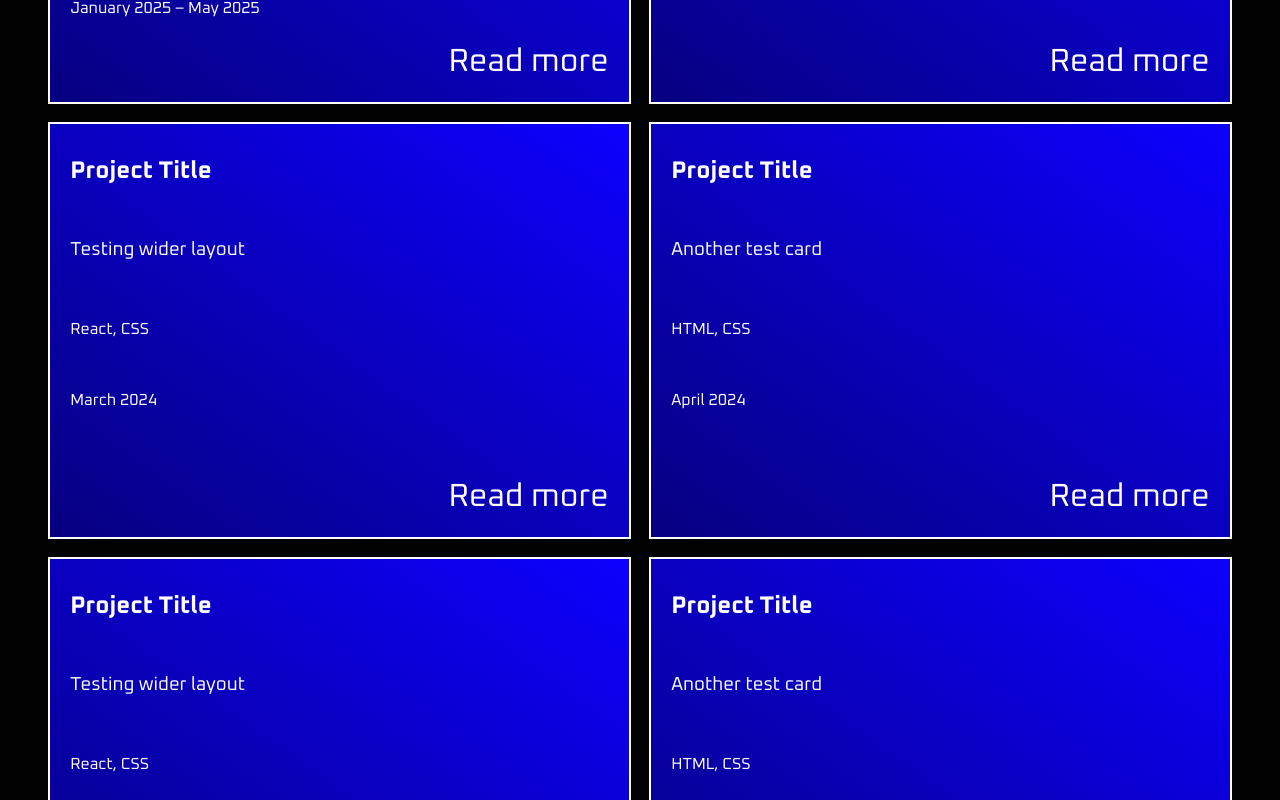
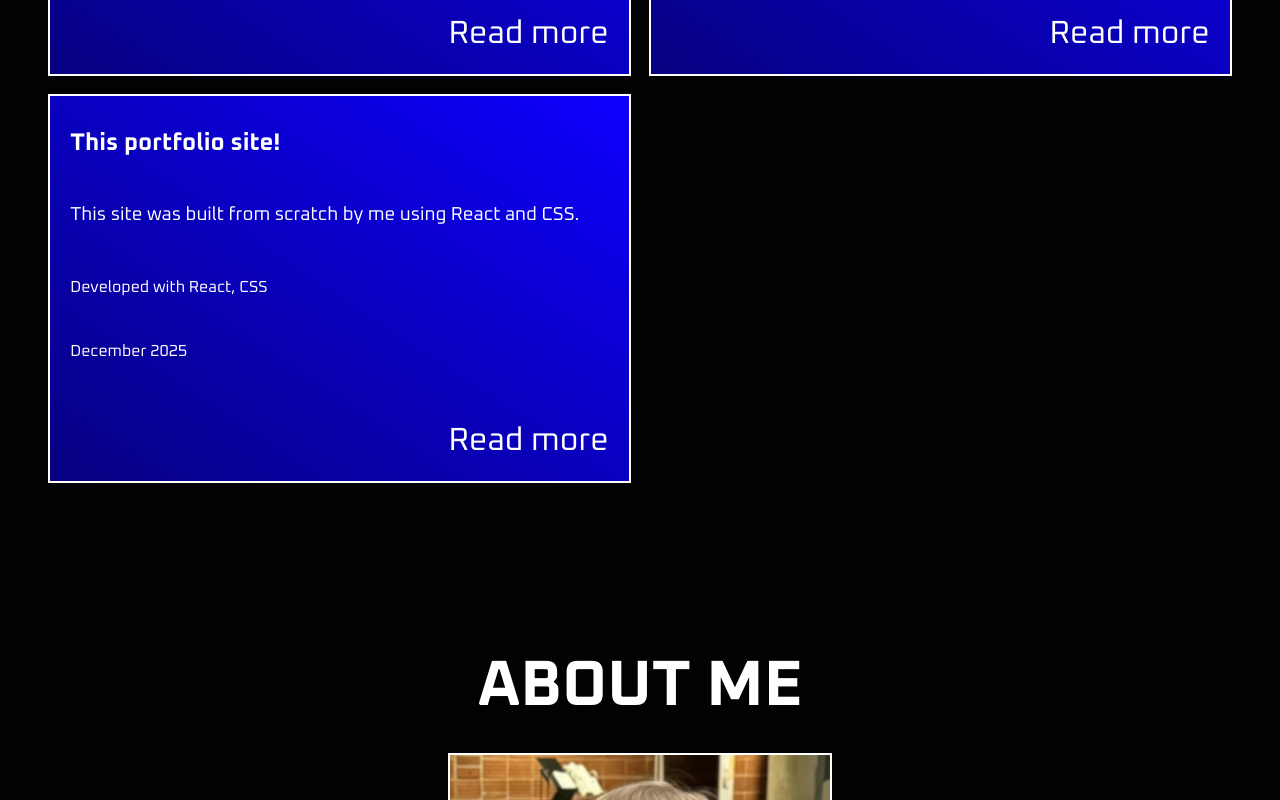
Before and after one commit to silentwinter0/portfolio, a React (Vite) app: page / in a window 1280 px wide. Shown: the part 920-1720 px from the top of the page. Built offline with nearby package versions, Linux system fonts and the light colour scheme.

Commit message:
Edited project introduction text

```diff
--- a/src/components/ProjectContainer.jsx
+++ b/src/components/ProjectContainer.jsx
@@ -11,8 +11,8 @@ export default function ProjectContainer() {
             title="Communication Campaign – Teaching to recognize AI images"
             subtitle="How can we raise awareness about misleading AI images?
             This campaign strategy and proof-of-concept game was praised by real
-             professionals in the field of communications, whom praised its
-             clear strategy and noted it could be put to use as-is."
+             professionals in the field of communications for its
+             clear strategy, noting it could be put to use as-is."
             tech="Campaign design & strategy, research, content creation.
             Responsible for POC design and implementation (React/CSS)"
             date="January 2025 – May 2025"
@@ -30,34 +30,10 @@ export default function ProjectContainer() {
           />
           <ProjectCard
             imageSrc=""
-            title="Project Title"
-            subtitle="Testing wider layout"
-            tech="React, CSS"
-            date="March 2024"
-            link="./"
-          />
-          <ProjectCard
-            imageSrc=""
-            title="Project Title"
-            subtitle="Another test card"
-            tech="HTML, CSS"
-            date="April 2024"
-            link="./"
-          />
-          <ProjectCard
-            imageSrc=""
-            title="Project Title"
-            subtitle="Testing wider layout"
-            tech="React, CSS"
-            date="March 2024"
-            link="./"
-          />
-          <ProjectCard
-            imageSrc=""
-            title="Project Title"
-            subtitle="Another test card"
-            tech="HTML, CSS"
-            date="April 2024"
+            title="This portfolio site!"
+            subtitle="This site was built from scratch by me using React and CSS."
+            tech="Developed with React, CSS"
+            date="December 2025"
             link="./"
           />
         </div>
```
